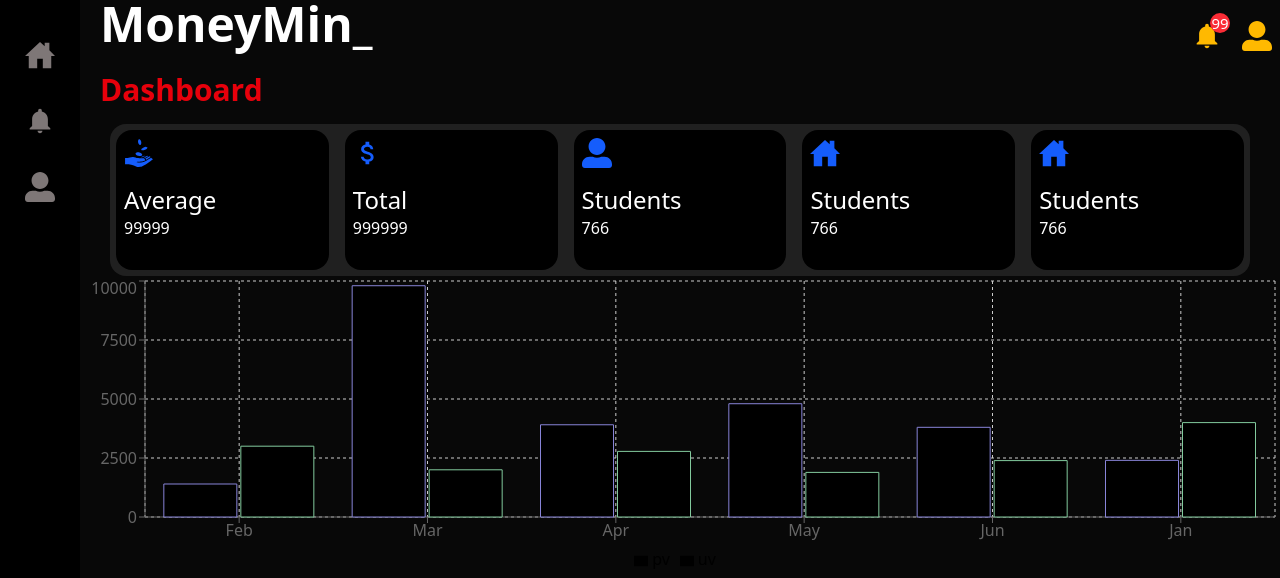
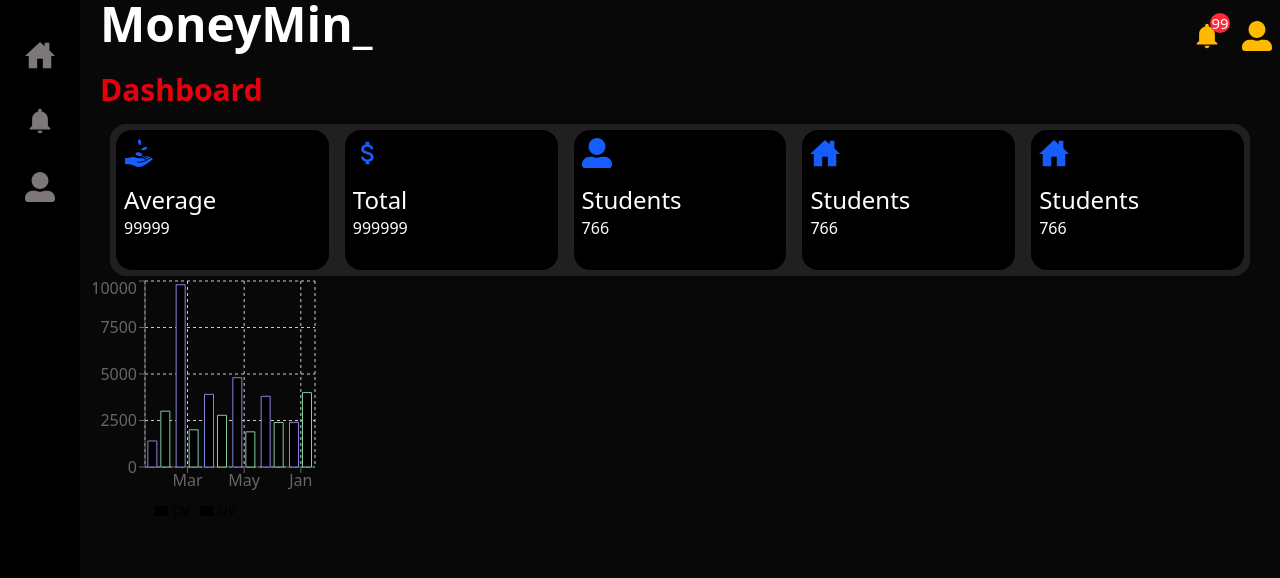
Before and after one commit to KavumaHakim/MoneyMind, a React (Vite) app: page / in a window 1280 px wide. Shown: the top 578 px of the page. Built offline with nearby package versions, Linux system fonts and the light colour scheme.

Commit message:
Add backend dependencies

```diff
--- a/src/components/Chart.tsx
+++ b/src/components/Chart.tsx
@@ -11,7 +11,8 @@ const data = [
 
 const Chart = () => {
     return(
-<ResponsiveContainer width="100%" height={300}>
+    <div className='w-[20%]'>
+        <ResponsiveContainer width="100%" height={250}>
                 <BarChart data={data}>
                     <CartesianGrid strokeDasharray="3 3" />
                     <XAxis dataKey="name" />
@@ -22,6 +23,7 @@ const Chart = () => {
                     <Bar type="monotone" dataKey="uv" stroke="#82ca9d" />
                 </BarChart>
         </ResponsiveContainer>
+    </div>
     )
 }
 
```
Also changed, not shown: 2 other files (tests, documents, lock files or other folders). Lines whose indentation alone changed are shown as unchanged.
